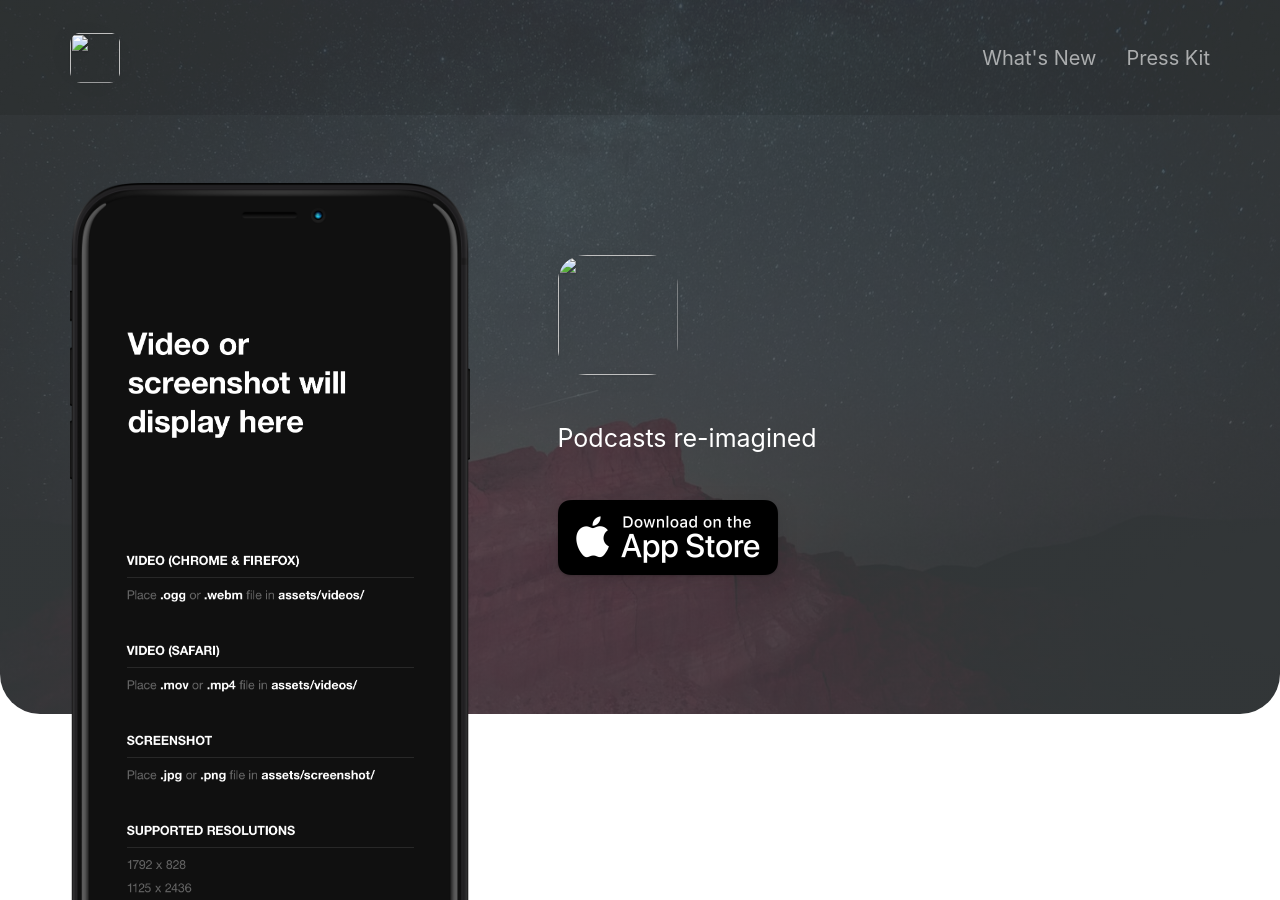
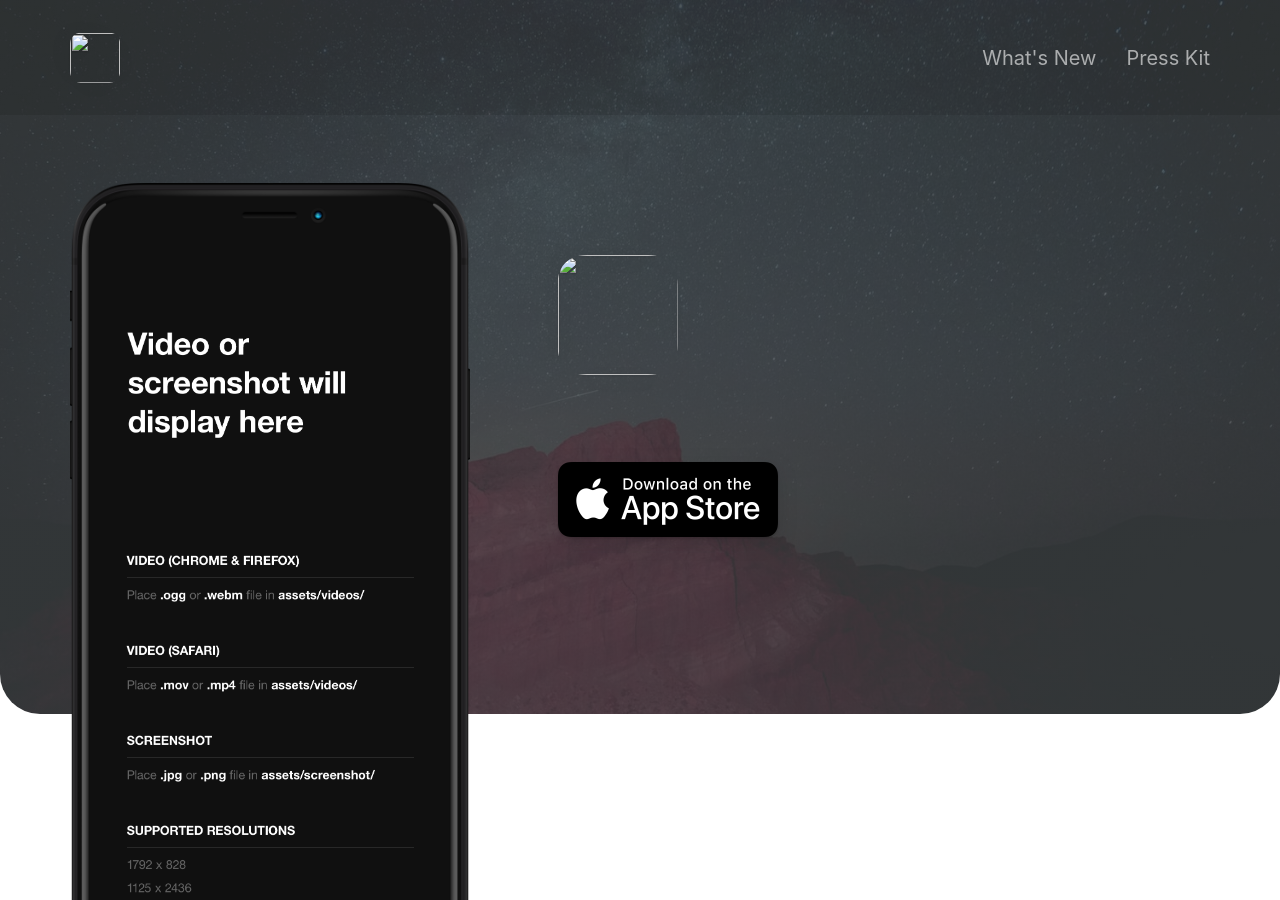
Before and after one commit to StillAyo/StillAyo.github.io, a Jekyll site: the page built from index.html, in a window 1280 px wide and 900 px high. Built offline with Jekyll 4.4.1, drawn with Linux system fonts in a browser that asks for light colours; nearby versions of some CDN libraries.

Commit message:
Update _config.yml

```diff
--- a/_config.yml
+++ b/_config.yml
@@ -13,7 +13,7 @@ presskit_download_link                    : https://emilbaehr.com
 app_icon                                  : # assets/appicon.png                      # Automatically populates if not set and if iOS app ID is set.  Otherwise enter path to icon file manually.
 app_name                                  :                                           # Automatically populates if not set and if iOS app ID is set.  Otherwise enter manually.
 app_price                                 :                                           # Automatically populates if not set and if iOS app ID is set.  Otherwise enter manually.
-app_description                           : Podcasts re-imagined
+app_description                           :
 
 enable_smart_app_banner                   : true                                      # Set to true to show a smart app banner at top of page on mobile devices.
 
```
